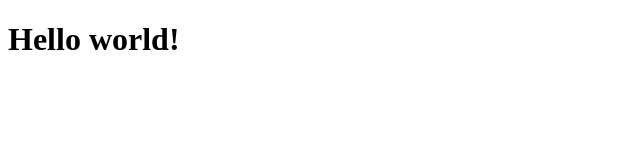
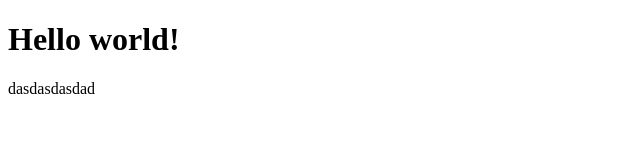
Before and after one commit to ivsasha/git, a plain HTML site: page index.html in a window 1280 px wide. Shown: the whole page, without its empty margins (0-640 px from the left). Drawn offline with Linux system fonts and the light colour scheme.

Commit message:
create index.html

```diff
--- a/index.html
+++ b/index.html
@@ -7,5 +7,6 @@
 </head>
 <body>
   <h1>Hello world!</h1>
+  <p>dasdasdasdad</p>
 </body>
 </html>
```
